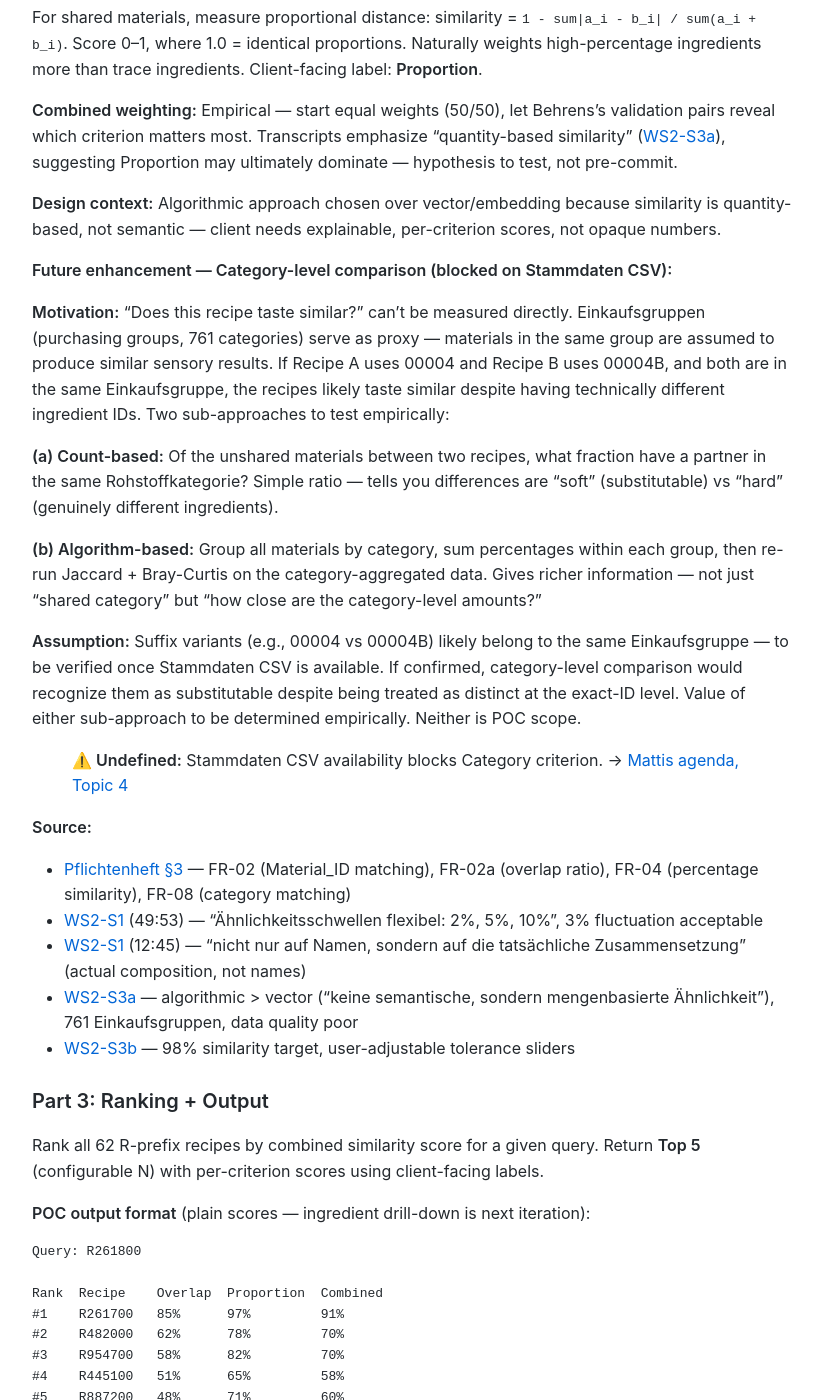
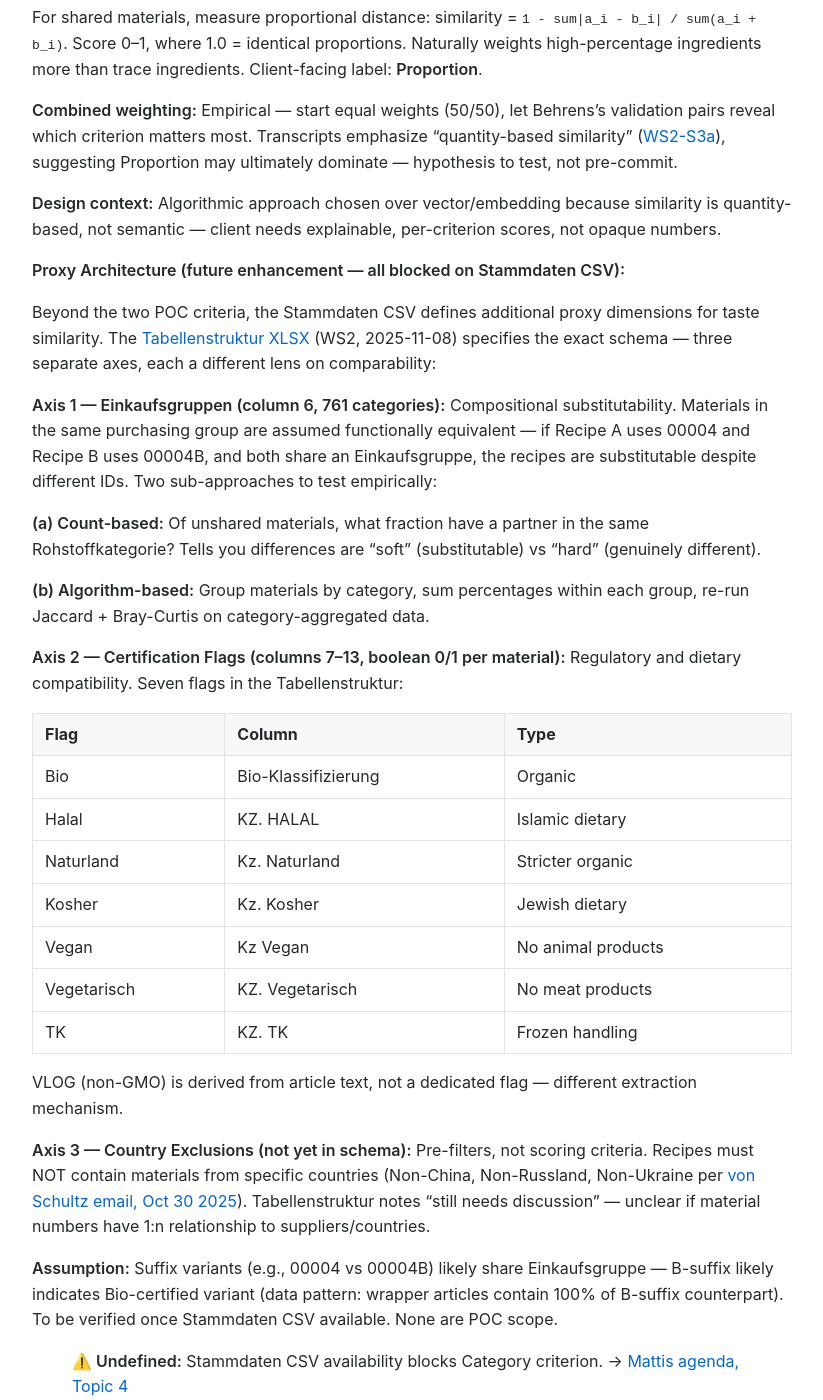
Before and after one commit to MariusWilsch/public-wilsch-ai-pages, a Jekyll site: the page built from project/avo_fullstack/design-doc-sossen-sourcing-poc.md, in a window 1280 px wide and 1400 px high, scrolled down 3749 px. Shown: the whole window, without its empty margins (228-1051 px from the left). Built offline with Jekyll 4.4.1, drawn with Linux system fonts in a browser that asks for light colours; our own code applies the rules of GitHub Pages for plain Markdown files; some of the changed text lies outside the part shown.

Commit message:
Sync from hippocampus 2026-02-13

````diff
--- a/project/avo_fullstack/design-doc-sossen-sourcing-poc.md
+++ b/project/avo_fullstack/design-doc-sossen-sourcing-poc.md
@@ -113,15 +113,33 @@ For shared materials, measure proportional distance: similarity = `1 - sum|a_i -
 
 **Design context:** Algorithmic approach chosen over vector/embedding because similarity is quantity-based, not semantic — client needs explainable, per-criterion scores, not opaque numbers.
 
-**Future enhancement — Category-level comparison (blocked on Stammdaten CSV):**
+**Proxy Architecture (future enhancement — all blocked on Stammdaten CSV):**
 
-**Motivation:** "Does this recipe taste similar?" can't be measured directly. Einkaufsgruppen (purchasing groups, 761 categories) serve as proxy — materials in the same group are assumed to produce similar sensory results. If Recipe A uses 00004 and Recipe B uses 00004B, and both are in the same Einkaufsgruppe, the recipes likely taste similar despite having technically different ingredient IDs. Two sub-approaches to test empirically:
+Beyond the two POC criteria, the Stammdaten CSV defines additional proxy dimensions for taste similarity. The [Tabellenstruktur XLSX](AVO_WS2_Tabellenstruktur_Metadatei_20251108.xlsx) (WS2, 2025-11-08) specifies the exact schema — three separate axes, each a different lens on comparability:
 
-**(a) Count-based:** Of the unshared materials between two recipes, what fraction have a partner in the same Rohstoffkategorie? Simple ratio — tells you differences are "soft" (substitutable) vs "hard" (genuinely different ingredients).
+**Axis 1 — Einkaufsgruppen (column 6, 761 categories):** Compositional substitutability. Materials in the same purchasing group are assumed functionally equivalent — if Recipe A uses 00004 and Recipe B uses 00004B, and both share an Einkaufsgruppe, the recipes are substitutable despite different IDs. Two sub-approaches to test empirically:
 
-**(b) Algorithm-based:** Group all materials by category, sum percentages within each group, then re-run Jaccard + Bray-Curtis on the category-aggregated data. Gives richer information — not just "shared category" but "how close are the category-level amounts?"
+**(a) Count-based:** Of unshared materials, what fraction have a partner in the same Rohstoffkategorie? Tells you differences are "soft" (substitutable) vs "hard" (genuinely different).
 
-**Assumption:** Suffix variants (e.g., 00004 vs 00004B) likely belong to the same Einkaufsgruppe — to be verified once Stammdaten CSV is available. If confirmed, category-level comparison would recognize them as substitutable despite being treated as distinct at the exact-ID level. Value of either sub-approach to be determined empirically. Neither is POC scope.
+**(b) Algorithm-based:** Group materials by category, sum percentages within each group, re-run Jaccard + Bray-Curtis on category-aggregated data.
+
+**Axis 2 — Certification Flags (columns 7–13, boolean 0/1 per material):** Regulatory and dietary compatibility. Seven flags in the Tabellenstruktur:
+
+| Flag | Column | Type |
+|------|--------|------|
+| Bio | Bio-Klassifizierung | Organic |
+| Halal | KZ. HALAL | Islamic dietary |
+| Naturland | Kz. Naturland | Stricter organic |
+| Kosher | Kz. Kosher | Jewish dietary |
+| Vegan | Kz Vegan | No animal products |
+| Vegetarisch | KZ. Vegetarisch | No meat products |
+| TK | KZ. TK | Frozen handling |
+
+VLOG (non-GMO) is derived from article text, not a dedicated flag — different extraction mechanism.
+
+**Axis 3 — Country Exclusions (not yet in schema):** Pre-filters, not scoring criteria. Recipes must NOT contain materials from specific countries (Non-China, Non-Russland, Non-Ukraine per [von Schultz email, Oct 30 2025](Rohstoffkriterien zur Vergleichbarkeit.pdf)). Tabellenstruktur notes "still needs discussion" — unclear if material numbers have 1:n relationship to suppliers/countries.
+
+**Assumption:** Suffix variants (e.g., 00004 vs 00004B) likely share Einkaufsgruppe — B-suffix likely indicates Bio-certified variant (data pattern: wrapper articles contain 100% of B-suffix counterpart). To be verified once Stammdaten CSV available. None are POC scope.
 
 > **⚠️ Undefined:** Stammdaten CSV availability blocks Category criterion. → [Mattis agenda, Topic 4](https://mariuswilsch.github.io/public-wilsch-ai-pages/project/avo_fullstack/meeting-agenda-mattis-data-confirmation)
 
@@ -141,7 +159,7 @@ Rank all 62 R-prefix recipes by combined similarity score for a given query. Ret
 ```
 Query: R261800
 
-Rank  Recipe    Overlap  Proportion  Combined
+Rang  Rezept    Überlappung  Anteil  Gesamt
 #1    R261700   85%      97%         91%
 #2    R482000   62%      78%         70%
 #3    R954700   58%      82%         70%
@@ -149,7 +167,7 @@ Rank  Recipe    Overlap  Proportion  Combined
 #5    R887200   48%      71%         60%
 ```
 
-**Client-facing labels:** Overlap, Proportion, Combined — no algorithm names (Jaccard, Bray-Curtis) exposed to client.
+**Client-facing labels:** Überlappung, Anteil, Gesamt (German) — no algorithm names (Jaccard, Bray-Curtis) exposed to client.
 
 **Top N:** Default 5, configurable. Workshop discussed "five to ten" (WS2-S3a), but Top 5 is the stated POC criterion.
 
@@ -194,9 +212,12 @@ Rank  Recipe    Overlap  Proportion  Combined
 **Calibration workflow:** Run algorithm → sweep weight combinations → find which combo best ranks Behrens's pairs → his free-text reasoning provides post-hoc explanatory context for why the winning weights capture taste. Search strategy is an implementation detail.
 
 **Outcomes:**
+
+The POC is a bounded experiment: test two proxies, deliver a verdict, done. We expect Overlap + Proportion to produce meaningful results — they are established similarity measures applied to compositional data. If the results show these two proxies aren't sufficient, the POC delivers a clear direction for which additional proxies to explore — proxies already discussed in Workshop 2 (Einkaufsgruppen, certification flags) that need to be designed and scoped as a follow-up phase in discussion with the client.
+
 - **Hypothesis confirmed:** A weight combination exists where all 5 K1 partners appear in their query's Top 5. POC result = the algorithm + winning weights.
 - **Hypothesis weakened:** Best combo achieves 3–4/5. Investigate failing pairs — may indicate edge cases or missing criterion (e.g., Category needed sooner than expected).
-- **Hypothesis refuted:** No weight combination achieves majority match. Overlap + Proportion don't capture taste similarity. POC result = negative finding + analysis of what the criteria *do* capture vs. what Behrens means by "similar."
+- **Hypothesis refuted:** No weight combination achieves majority match. Overlap + Proportion alone don't capture taste similarity — more proxies needed. POC result = analysis of which proxy axis to explore next (informed by Behrens's reasoning), taken into a follow-up design discussion with the client.
 
 All three outcomes are valid POC results. A negative finding is still a finding.
 
@@ -227,9 +248,10 @@ All three outcomes are valid POC results. A negative finding is still a finding.
 - **Agreed Schema:** [Published](https://mariuswilsch.github.io/public-wilsch-ai-pages/project/avo_fullstack/agreed-json-schema)
 - **Data:** `alle.jsonl` (62 R-prefix final products, 197 total entries, 134 unique materials)
 - **Output Template:** Übersicht.xlsx (AVO Seafile)
-- **Certification Criteria:** Email from Johannes von Schultz (Oct 30, 2025) — VLOG, Bio, Halal, Kosher, Vegan, Vegetarisch
-- **Rohstoffkriterien:** Rohstoffkriterien zur Vergleichbarkeit.pdf (AVO Seafile)
+- **Certification Criteria:** Email from Johannes von Schultz (Oct 30, 2025) — VLOG, Bio, Naturland, Halal, Kosher, Vegan, Vegetarisch + country exclusions (Non-China, Non-Russland, Non-Ukraine). PDF: Rohstoffkriterien zur Vergleichbarkeit.pdf
+- **Tabellenstruktur:** AVO_WS2_Tabellenstruktur_Metadatei_20251108.xlsx — Stammdaten CSV schema (16 columns, selection criteria)
 - **Session (Part 1 deepening):** `/Users/verdant/.claude/projects/-Users-verdant-Documents-projects-billable-AVO--poc/451ac158-4b2b-4501-8dca-bd9645888e7d.jsonl`
 - **Session (Parts 2–4 deepening):** `/Users/verdant/.claude/projects/-Users-verdant-Documents-projects-billable-AVO--poc/ed3ed7d2-a582-4987-b15b-d59a0f7763de.jsonl`
 - **Session (Part 1 extraction + Part 2 simplification):** `/Users/verdant/.claude/projects/-Users-verdant-Documents-projects-billable-AVO--poc/953e038a-ae96-4265-a20b-b7d9d1763d87.jsonl`
 - **Session (Part 4 extraction):** `/Users/verdant/.claude/projects/-Users-verdant-Documents-projects-billable-AVO__poc/67641e8a-a998-4c2c-b7b6-67f7191bc2f4.jsonl`
+- **Session (Extraction pass — all parts, proxy architecture):** `/Users/verdant/.claude/projects/-Users-verdant-Documents-projects-billable-AVO__poc/883714f4-7ce5-43be-8a46-a238f9feb2e8.jsonl`
````
Also changed, not shown: 2 other files.
